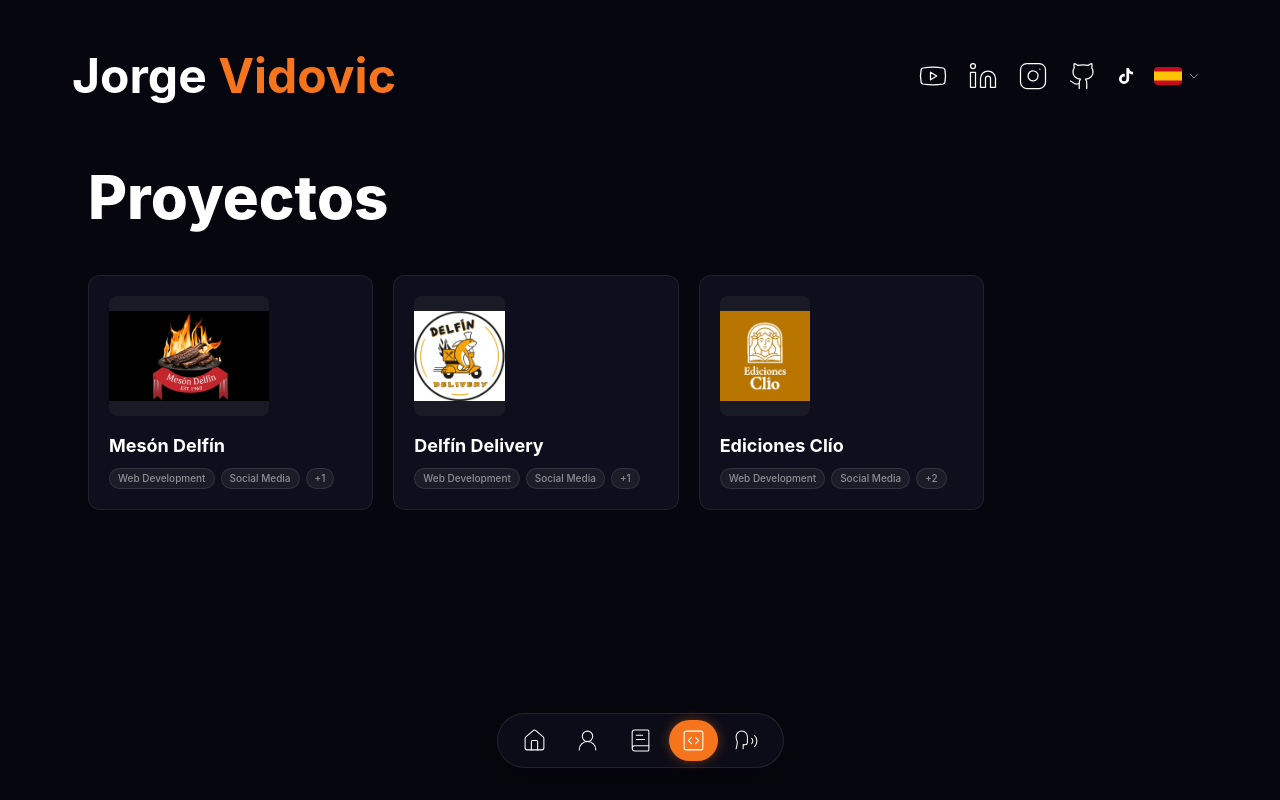
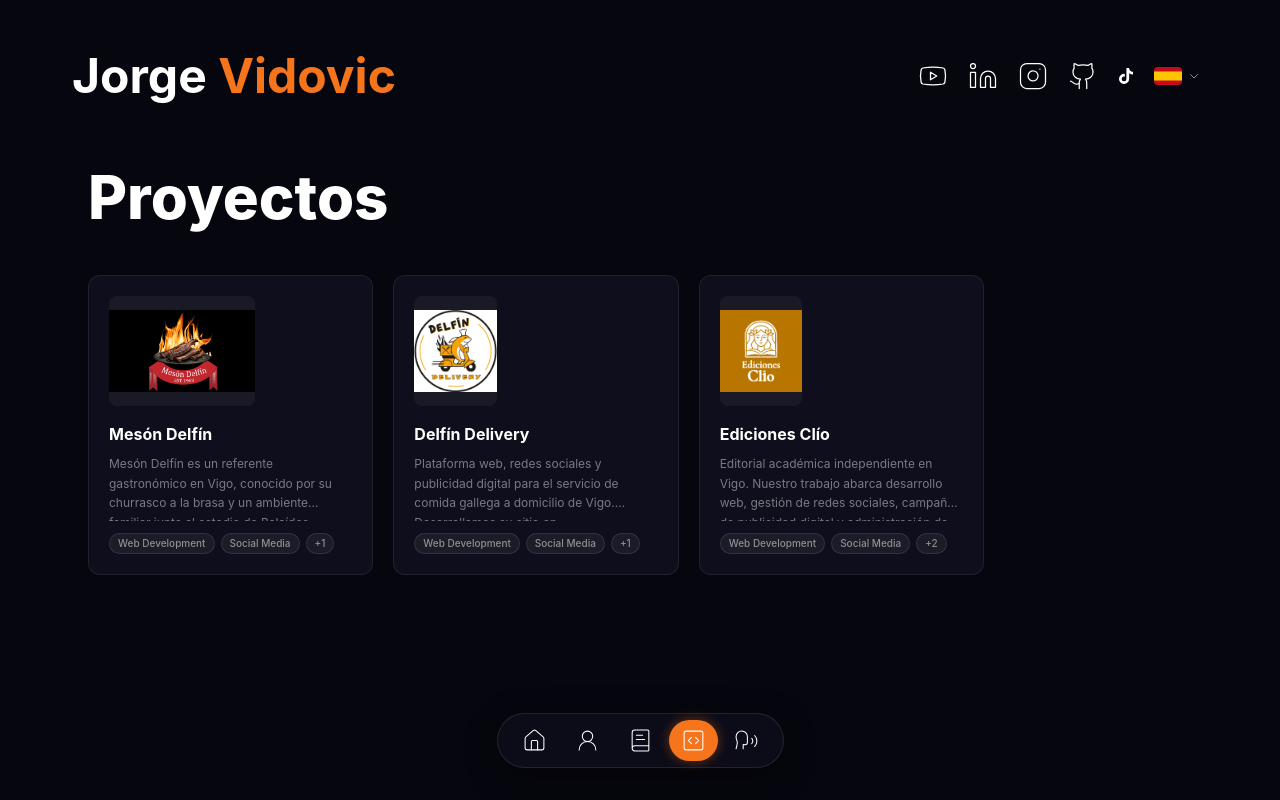
Before and after one commit to jorgevidovic/portfolio, a Next.js app: page /projects in a window 1280 px wide. Built offline with nearby package versions, Linux system fonts and the light colour scheme.

Commit message:
feat: show description snippet on project cards, uniform card height

```diff
--- a/app/(routes)/projects/page.tsx
+++ b/app/(routes)/projects/page.tsx
@@ -17,7 +17,7 @@
         {tr("projects_title")}
       </h1>
 
-      <div className="grid gap-5 sm:grid-cols-2 lg:grid-cols-3 max-w-4xl">
+      <div className="grid gap-5 sm:grid-cols-2 lg:grid-cols-3 max-w-4xl items-stretch">
         {dataPortfolio.map((data) => (
           <PortfolioBox key={data.id} data={data} />
         ))}
--- a/app/components/PortfolioBox.tsx
+++ b/app/components/PortfolioBox.tsx
@@ -42,27 +42,33 @@
       {/* Card */}
       <button
         onClick={() => setOpen(true)}
-        className="group relative flex flex-col p-5 rounded-xl bg-surface border border-white/8 hover:border-secondary/40 transition-all duration-300 text-left w-full overflow-hidden"
+        className="group relative flex flex-col p-5 rounded-xl bg-surface border border-white/8 hover:border-secondary/40 transition-all duration-300 text-left w-full overflow-hidden h-full min-h-[300px]"
       >
         {/* Top accent */}
         <div className="absolute top-0 left-0 right-0 h-[2px] bg-gradient-to-r from-secondary/50 to-transparent opacity-0 group-hover:opacity-100 transition-opacity duration-300" />
 
-        <div className="mb-4 flex items-center justify-center rounded-lg bg-white/5 h-[120px] overflow-hidden">
+        {/* Image — fixed height so all cards align */}
+        <div className="mb-4 flex items-center justify-center rounded-lg bg-white/5 h-[110px] shrink-0 overflow-hidden">
           <Image
             src={data.image}
             alt={content.title}
             width={160}
             height={100}
-            className="max-h-[90px] w-auto object-contain"
+            className="max-h-[82px] w-auto object-contain"
           />
         </div>
 
-        <h3 className="text-base sm:text-lg font-bold text-white group-hover:text-secondary transition-colors duration-200">
+        <h3 className="text-base font-bold text-white group-hover:text-secondary transition-colors duration-200 mb-2">
           {content.title}
         </h3>
 
+        {/* Description snippet */}
+        <p className="text-xs text-white/45 leading-relaxed line-clamp-3 flex-1">
+          {content.description}
+        </p>
+
         {data.tags.length > 0 && (
-          <div className="flex flex-wrap gap-1.5 mt-2">
+          <div className="flex flex-wrap gap-1.5 mt-3">
             {data.tags.slice(0, 2).map((tag) => (
               <span
                 key={tag}
```
